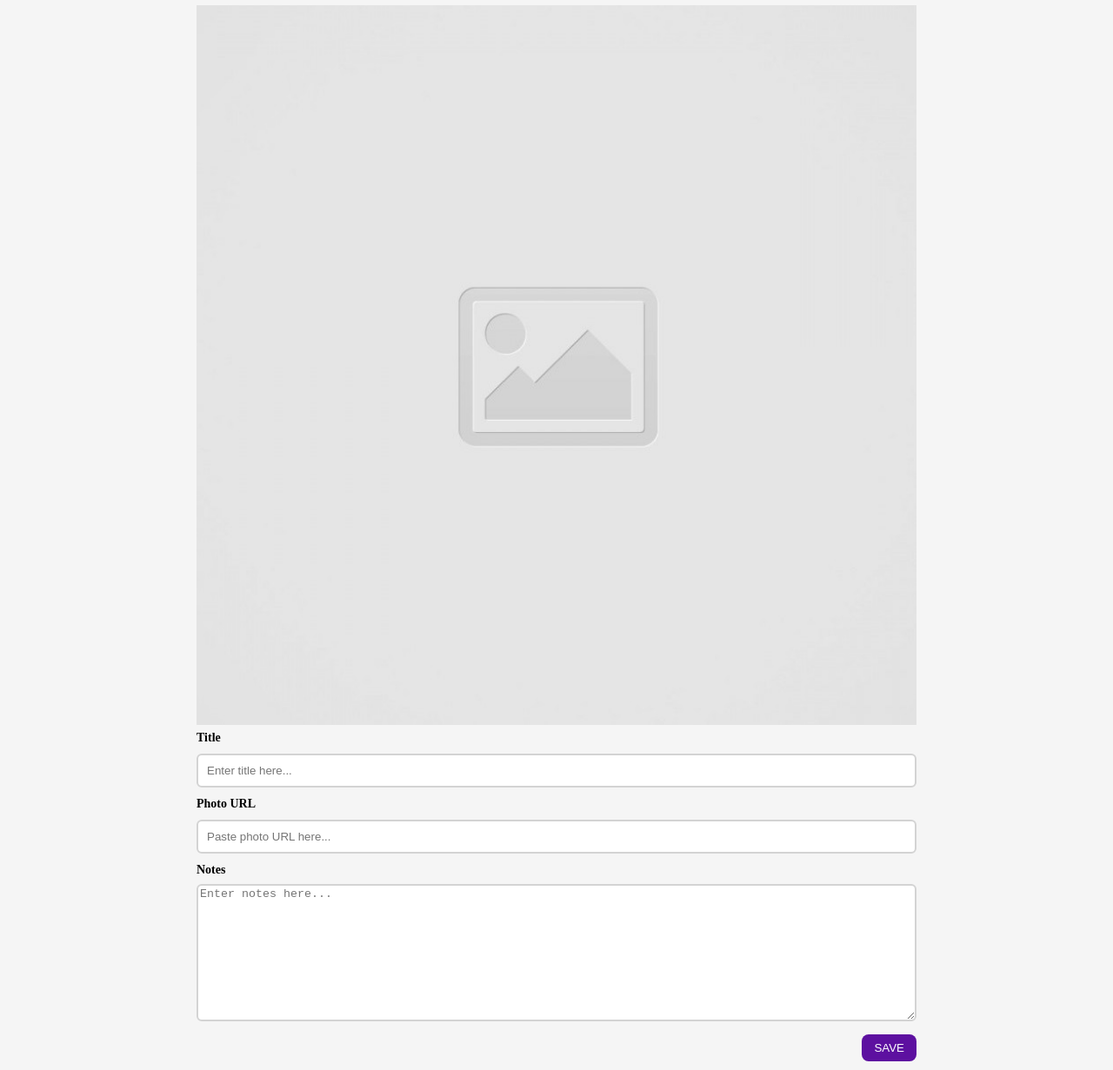
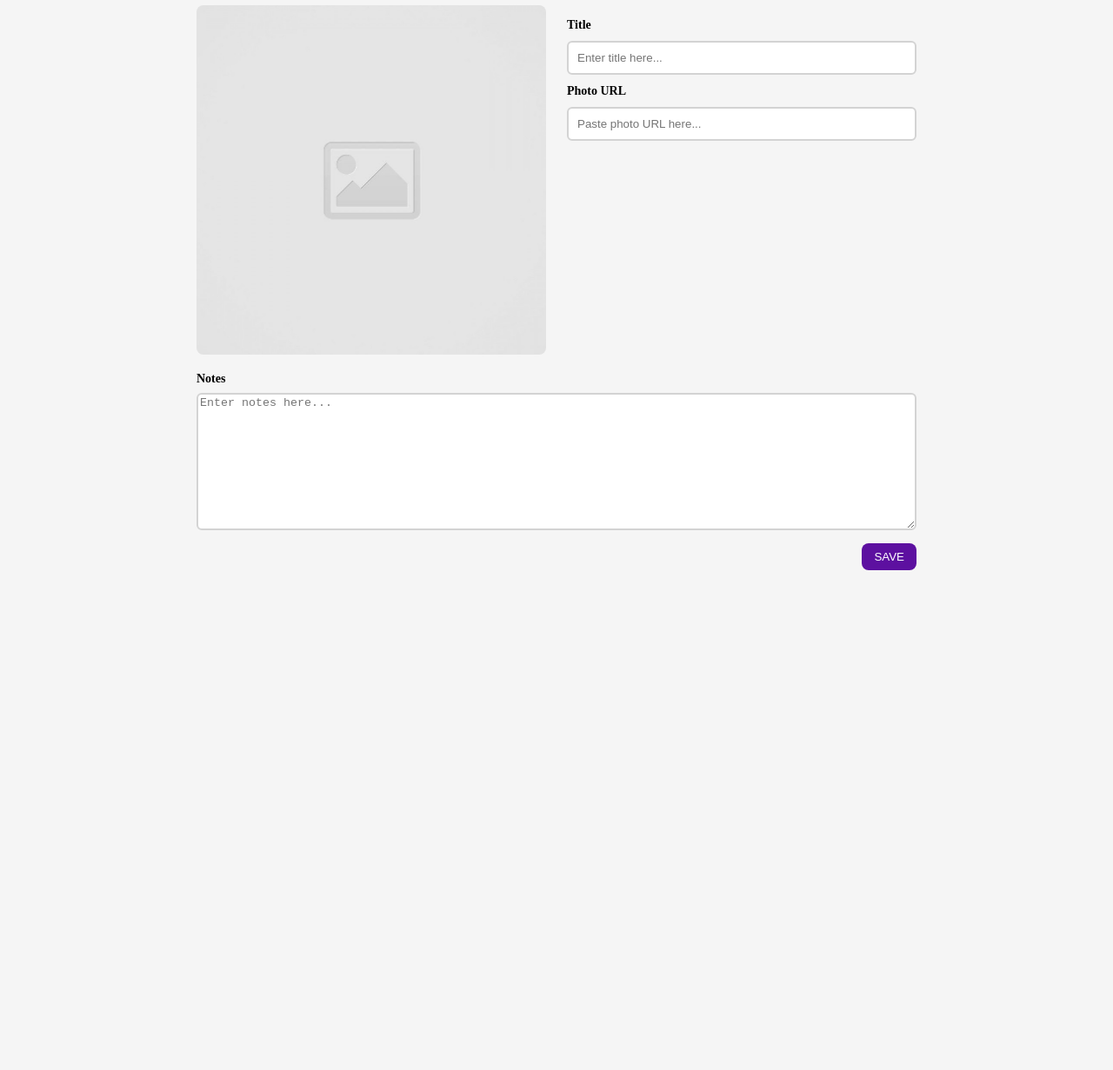
Before and after one commit to JordanTDawson/code-journal, a website: page index.html in a window 1280 px wide. Shown: the part 133-1364 px from the top of the page at 87% size. After the commit the page ends 800 px from the top, so only its background shows below. Drawn offline with Linux system fonts and the light colour scheme.

Commit message:
completed desktop styling for webpage

```diff
--- a/css/styles.css
+++ b/css/styles.css
@@ -31,6 +31,7 @@ input {
 
 img {
   width: 100%;
+  border-radius: 8px;
 }
 
 textarea {
@@ -64,6 +65,10 @@ textarea {
   text-align: right;
 }
 
+.form-margin {
+  margin-top: 12px;
+}
+
 .textarea-margin {
   margin-top: 6px;
 }
@@ -71,3 +76,7 @@ textarea {
 .save-margin {
   margin: 10px 0;
 }
+
+.wrap {
+  flex-wrap: wrap;
+}
--- a/index.html
+++ b/index.html
@@ -16,8 +16,8 @@
   <link rel="stylesheet" href="css/styles.css">
 </head>
 <body class="entry-background">
-  <header>
-    <div class="container header-background">
+  <header class="header-background">
+    <div class="container">
       <div class="row">
         <div class="column-full header-background header-text-color">
           <h3>Code Journal</h3>
@@ -30,34 +30,28 @@
       <div class="row">
         <div class="column-full">
           <h1>New Entry</h1>
-          <img src="images/placeholder-image-square.jpg">
-          <form>
-            <div>
-              <label for="title-of-journal">Title</label>
-              <div>
-                <input type="text" id="title" placeholder="Enter title here...">
         </div>
       </div>
-            <div>
+      <form class="row">
+        <div class="column-half">
+          <img src="images/placeholder-image-square.jpg">
+        </div>
+        <div class="column-half form-margin">
+          <label for="title-of-journal">Title</label>
+          <input type="text" id="title" placeholder="Enter title here...">
           <label for="photo-url">Photo URL</label>
-              <div>
           <input type="url" id="photo-URL" placeholder="Paste photo URL here...">
         </div>
-            </div>
-            <div>
+        <div class="column-full form-margin">
           <label for="notes">Notes</label>
           <div class="textarea-margin">
             <textarea name="Notes" id="notes" cols="55" rows="10" placeholder="Enter notes here..."></textarea>
           </div>
         </div>
-            <div class="save-margin text-right">
+        <div class="column-full save-margin text-right">
           <button class="save-button" type="submit" value="save">SAVE</button>
         </div>
       </form>
-        </div>
-      </div>
-
-
     </div>
     <div data-view="entries" class="hidden"></div>
   </main>
```
Lines whose indentation alone changed are shown as unchanged.
